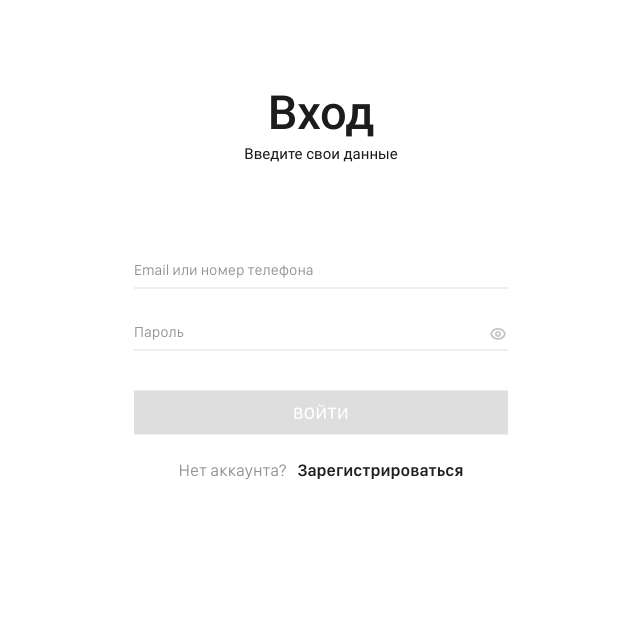
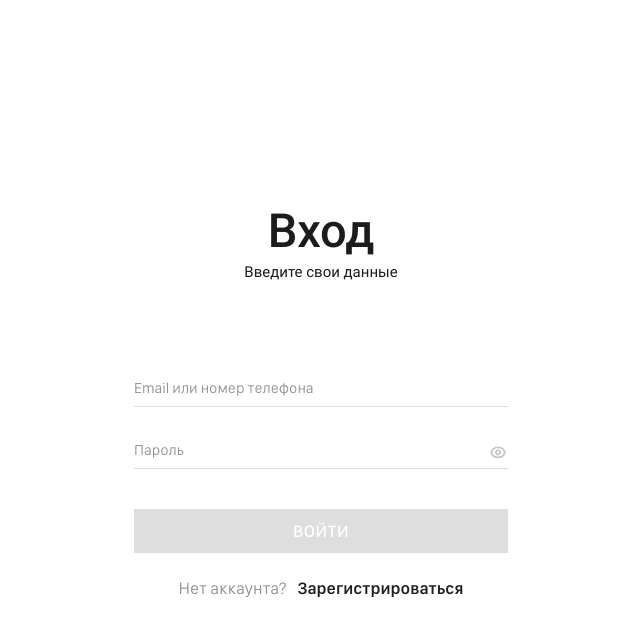
Before and after one commit to alte0/r-sv, a React app: page / in a window 1280 px wide. Shown: the top 636 px of the page, without its empty margins (319-959 px from the left). Built offline with nearby package versions, Linux system fonts and the light colour scheme; a web font is replaced by a local one.

Commit message:
fix style

```diff
--- a/src/App.js
+++ b/src/App.js
@@ -21,7 +21,7 @@ return (
                     classNames="page"
                     unmountOnExit
                 >
-                  <div className="page page--sing-in">
+                  <div className="page">
                     <PageSingIn/>
                   </div>
                 </CSSTransition>
--- a/src/scss/page.scss
+++ b/src/scss/page.scss
@@ -2,12 +2,6 @@
   position: absolute;
   left: 15px;
   right: 15px;
-  transform: translateY(0);
-
-  &--sing-in {
-    transform: translateY(-30%);
-    transition: transform 250ms;
-  }
 
   &-enter {
     opacity: 0;
```
